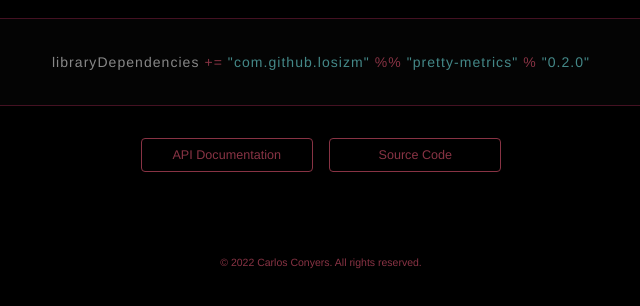
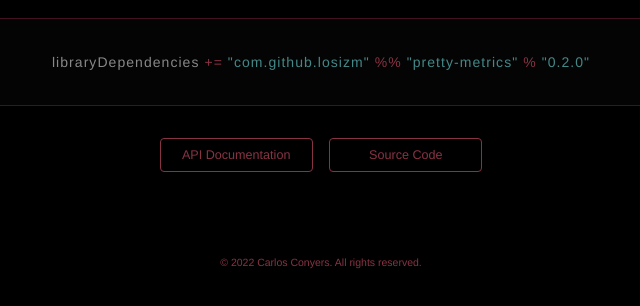
Before and after one commit to losizm/pretty-metrics, a plain HTML site: page index.html in a window 1280 px wide. Shown: the part 178-484 px from the top of the page, without its empty margins (319-959 px from the left). Drawn offline with Linux system fonts and the light colour scheme.

Commit message:
Updated styles

```diff
--- a/style.css
+++ b/style.css
@@ -5,7 +5,7 @@
 body {
   margin: 0;
   padding: 0;
-  font-family: "Avenir Next", "Helvetica Neue", Helvetica, Arial, sans-serif;
+  font-family: "Avenir Next", "Avenir Next LT Pro", "Helvetica Neue", Helvetica, Arial, sans-serif;
   font-size: 1em;
   background-color: #000;
   color: #024;
@@ -58,7 +58,7 @@ nav > a, nav > a:visited  {
   display: inline-block;
   border: 1px solid #834;
   border-radius: 4px;
-  padding: .75em 1.25em;
+  padding: .75em .5em;
   background-color: #000;
   color: #834;
   font-size: .9em;
```
